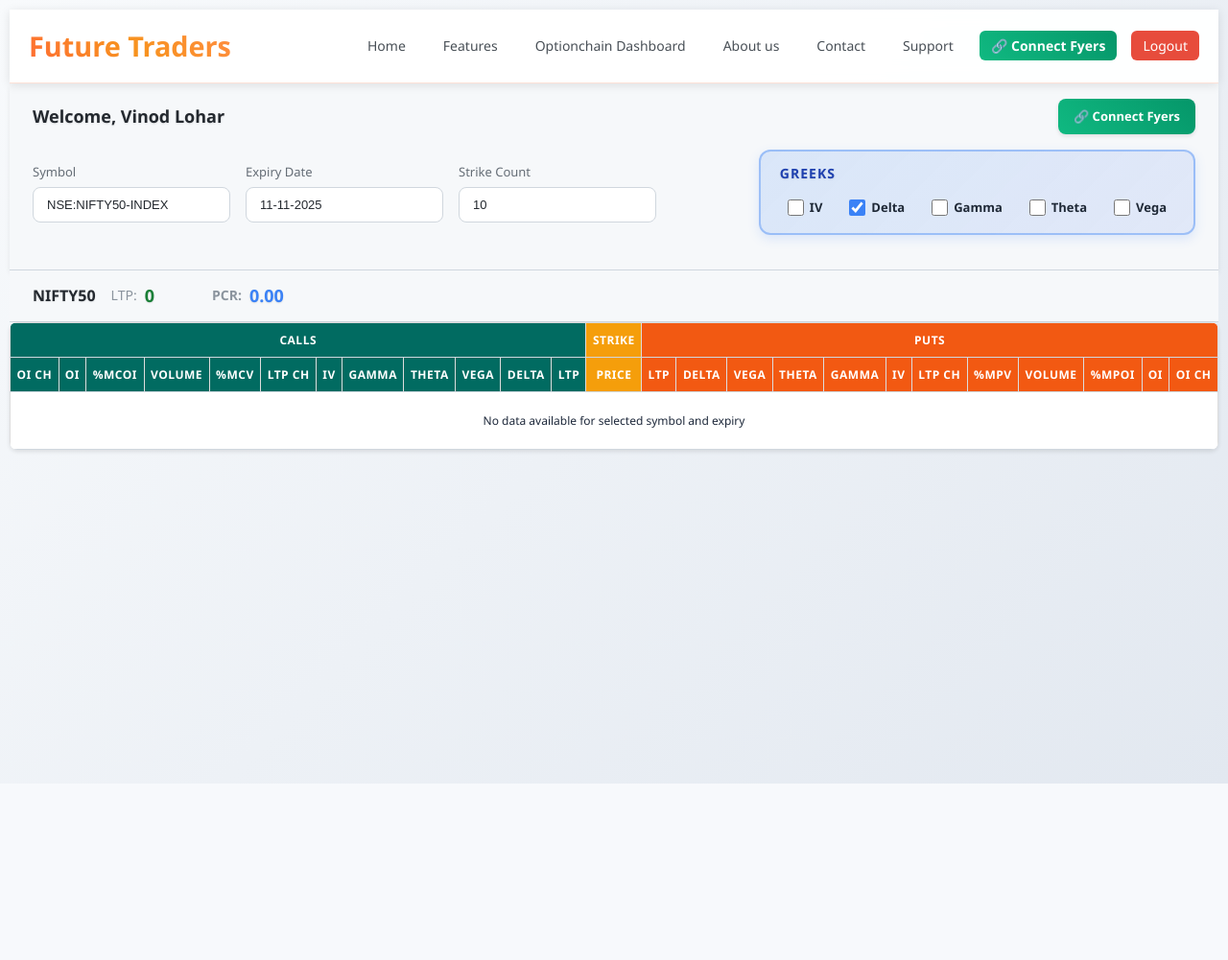
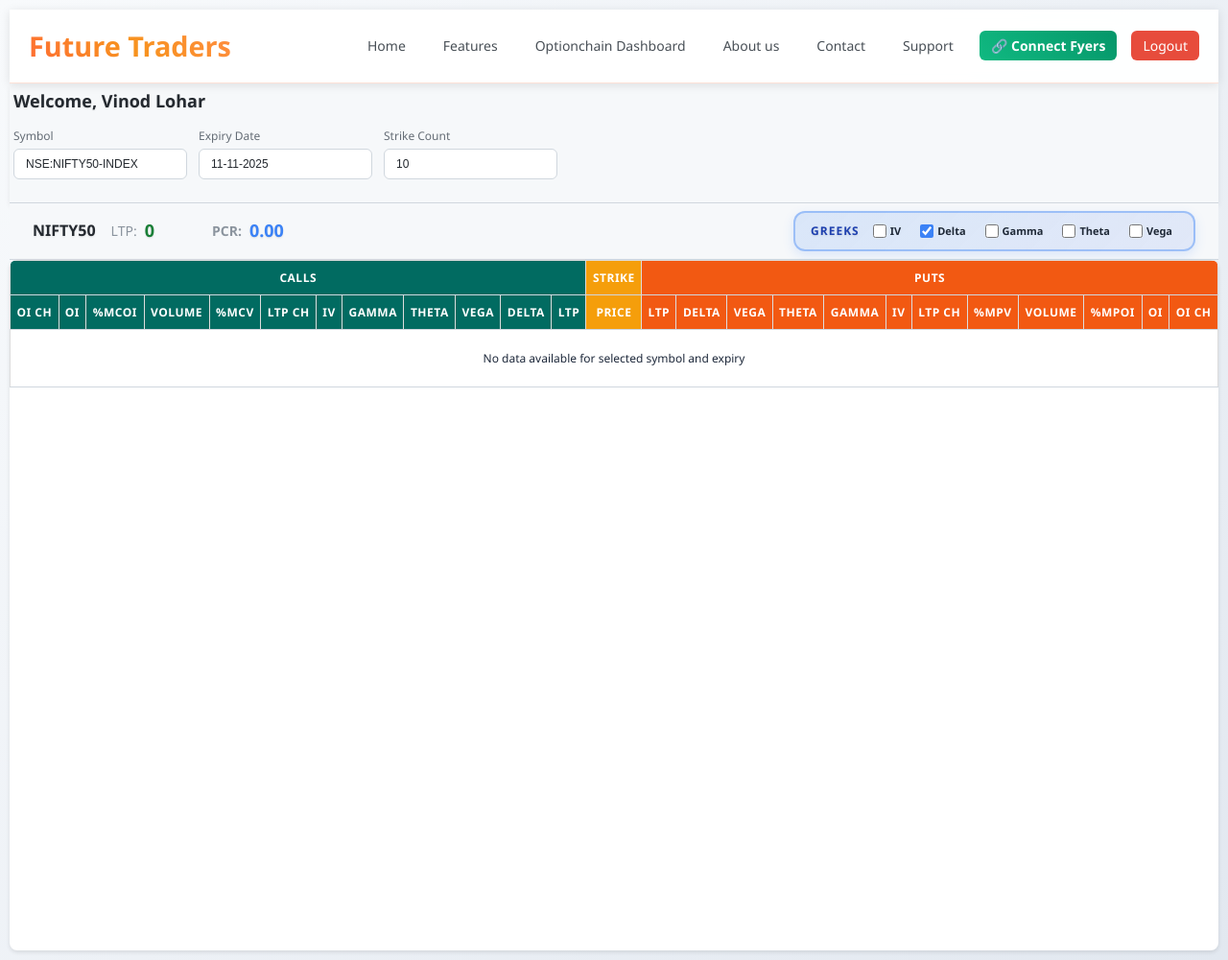
Before and after one commit to v9dlohar/Future-Traders, a Django app: template dashboard/templates/dashboard/optionchain.html in a window 1280 px wide. Shown: the whole page at 96% size. Before the commit the page ends 817 px from the top, so only its background shows below. Run offline with Django 5.2, Linux system fonts and the light colour scheme; the template is opened without the code that fills it, so the values that code supplies are empty; a user stored in the database is signed in; data comes from the database, SQL or seed files in the repository; parts of the project's set-up code (start-up, migrations or seed data) failed here and were passed over.

Commit message:
Update optionchain.html

```diff
--- a/dashboard/templates/dashboard/optionchain.html
+++ b/dashboard/templates/dashboard/optionchain.html
@@ -9,12 +9,12 @@
         * { margin: 0; padding: 0; box-sizing: border-box; }
         body { font-family: 'Segoe UI', -apple-system, BlinkMacSystemFont, sans-serif; background: linear-gradient(135deg, #f8fafc 0%, #e2e8f0 100%); color: #1e293b; line-height: 1.6; }
         .container { padding: 0; width: 100%; max-width: 100%; }
-        .header { background: #f6f8fa; border-bottom: 1px solid #d0d7de; padding: 16px 24px; box-shadow: 0 4px 6px -1px rgba(0, 0, 0, 0.1); }
+        .header { background: #f6f8fa; border-bottom: 1px solid #d0d7de; padding: 4px 4px; box-shadow: 0 4px 6px -1px rgba(0, 0, 0, 0.1); }
         .header h2 { color: #24292f; font-size: 18px; font-weight: 600; text-shadow: 0 1px 2px rgba(0, 0, 0, 0.1); }
-        .controls { display: flex; gap: 16px; align-items: center; margin-top: 12px; }
+        .controls { display: flex; gap: 12px; align-items: center; margin-top: 8px; }
         .control-group { position: relative; }
-        .control-group label { display: block; margin-bottom: 6px; font-weight: 500; color: #656d76; font-size: 13px; }
-        .control-group input { padding: 10px 14px; border: 1px solid #d0d7de; border-radius: 8px; font-size: 13px; background: #ffffff; color: #24292f; min-width: 130px; transition: all 0.3s ease; }
+        .control-group label { display: block; margin-bottom: 4px; font-weight: 500; color: #656d76; font-size: 12px; }
+        .control-group input { padding: 8px 12px; border: 1px solid #d0d7de; border-radius: 6px; font-size: 12px; background: #ffffff; color: #24292f; min-width: 120px; transition: all 0.3s ease; }
         .control-group input:focus { outline: none; border-color: #0969da; box-shadow: 0 0 0 2px rgba(9, 105, 218, 0.2); transform: translateY(-1px); }
         .dropdown { position: absolute; top: 100%; left: 0; background: #ffffff; border: 1px solid #d0d7de; border-radius: 8px; max-height: 300px; overflow-y: scroll; display: none; z-index: 1000; width: 100%; box-shadow: 0 8px 24px rgba(0,0,0,0.1); scrollbar-width: thin; scrollbar-color: #d0d7de #ffffff; }
         .dropdown::-webkit-scrollbar { width: 8px; }
@@ -24,12 +24,12 @@
         .dropdown div { padding: 12px 16px; cursor: pointer; border-bottom: 1px solid #d0d7de; font-size: 14px; color: #24292f; transition: background 0.2s; }
         .dropdown div:hover { background-color: #f6f8fa; }
         .dropdown div:last-child { border-bottom: none; }
-        .market-info { background: #f6f8fa; padding: 12px 24px; border-bottom: 1px solid #d0d7de; display: flex; align-items: center; gap: 24px; flex-wrap: wrap; }
+        .market-info { background: #f6f8fa; padding: 8px 24px; border-bottom: 1px solid #d0d7de; display: flex; align-items: center; gap: 24px; flex-wrap: wrap; }
         .symbol-info { display: flex; align-items: center; gap: 16px; flex-wrap: wrap; min-width: 0; }
         .symbol-name { font-size: 16px; font-weight: 700; color: #24292f; text-shadow: 0 1px 2px rgba(0, 0, 0, 0.1); }
         .ltp-info { display: flex; align-items: center; gap: 8px; }
         .ltp-value { font-size: 18px; font-weight: 800; color: #1a7f37; text-shadow: 0 1px 2px rgba(0, 0, 0, 0.1); }
-        .table-container { background: #ffffff; margin: 0; overflow-x: auto; max-height: calc(100vh - 200px); overflow-y: auto; }
+        .table-container { background: #ffffff; margin: 0; overflow-x: auto; height: calc(100vh - 80px); overflow-y: auto; position: sticky; top: 80px; }
         table { width: 100%; border-collapse: collapse; font-size: 12px; table-layout: auto; }
         th { background: #f6f8fa; color: #656d76; padding: 10px 8px; text-align: center; font-weight: 700; font-size: 12px; border-bottom: 1px solid #d0d7de; position: sticky; top: 0; z-index: 10; text-transform: uppercase; letter-spacing: 0.5px; }
         td { padding: 8px 6px; text-align: center; border-bottom: 1px solid #d0d7de; font-size: 12px; transition: background 0.2s; }
@@ -82,12 +82,7 @@
     <div class="container">
         <meta name="viewport" content="width=device-width, initial-scale=1.0">
         <div class="header">
-            <div style="display: flex; justify-content: space-between; align-items: center; margin-bottom: 16px;">
-                <h2>Welcome, {{ user.first_name }} {{ user.last_name }}</h2>
-                {% if user.is_superuser %}
-                <a href="{% url 'fyers_login' %}" target="_blank" style="background: linear-gradient(45deg, #10b981, #059669); color: white; padding: 8px 16px; border-radius: 8px; text-decoration: none; font-size: 13px; font-weight: 600; transition: all 0.3s ease; box-shadow: 0 2px 4px rgba(0,0,0,0.1);" onmouseover="this.style.transform='translateY(-2px)'; this.style.boxShadow='0 4px 8px rgba(0,0,0,0.15)'" onmouseout="this.style.transform='translateY(0)'; this.style.boxShadow='0 2px 4px rgba(0,0,0,0.1)'">🔗 Connect Fyers</a>
-                {% endif %}
-            </div>
+            <h2 style="margin-bottom: 12px;">Welcome, {{ user.first_name }} {{ user.last_name }}</h2>
             <div class="controls">
                 <div class="control-group">
                     <label>Symbol</label>
@@ -104,26 +99,7 @@
                     <input type="text" id="strikeInput" value="10" placeholder="Strike count..." autocomplete="off" readonly>
                     <div id="strikeDropdown" class="dropdown"></div>
                 </div>
-                <div style="margin-left: auto; background: linear-gradient(135deg, rgba(59, 130, 246, 0.15), rgba(37, 99, 235, 0.1)); border: 2px solid rgba(59, 130, 246, 0.4); border-radius: 12px; padding: 12px 20px; box-shadow: 0 4px 12px rgba(59, 130, 246, 0.15);">
-                    <label style="display: block; margin-bottom: 10px; font-weight: 700; color: #1e40af; font-size: 14px; text-transform: uppercase; letter-spacing: 1px; text-shadow: 0 1px 2px rgba(0,0,0,0.1);">Greeks</label>
-                    <div style="display: flex; gap: 12px; align-items: center;">
-                        <label style="display: flex; align-items: center; gap: 6px; cursor: pointer; color: #1f2937; font-size: 13px; margin: 0; font-weight: 600; transition: all 0.2s; padding: 4px 8px; border-radius: 6px;">
-                            <input type="checkbox" id="ivCheck" style="cursor: pointer; width: 17px; height: 17px; accent-color: #3b82f6;"> IV
-                        </label>
-                        <label style="display: flex; align-items: center; gap: 6px; cursor: pointer; color: #1f2937; font-size: 13px; margin: 0; font-weight: 600; transition: all 0.2s; padding: 4px 8px; border-radius: 6px;">
-                            <input type="checkbox" id="deltaCheck" checked style="cursor: pointer; width: 17px; height: 17px; accent-color: #3b82f6;"> Delta
-                        </label>
-                        <label style="display: flex; align-items: center; gap: 6px; cursor: pointer; color: #1f2937; font-size: 13px; margin: 0; font-weight: 600; transition: all 0.2s; padding: 4px 8px; border-radius: 6px;">
-                            <input type="checkbox" id="gammaCheck" style="cursor: pointer; width: 17px; height: 17px; accent-color: #3b82f6;"> Gamma
-                        </label>
-                        <label style="display: flex; align-items: center; gap: 6px; cursor: pointer; color: #1f2937; font-size: 13px; margin: 0; font-weight: 600; transition: all 0.2s; padding: 4px 8px; border-radius: 6px;">
-                            <input type="checkbox" id="thetaCheck" style="cursor: pointer; width: 17px; height: 17px; accent-color: #3b82f6;"> Theta
-                        </label>
-                        <label style="display: flex; align-items: center; gap: 6px; cursor: pointer; color: #1f2937; font-size: 13px; margin: 0; font-weight: 600; transition: all 0.2s; padding: 4px 8px; border-radius: 6px;">
-                            <input type="checkbox" id="vegaCheck" style="cursor: pointer; width: 17px; height: 17px; accent-color: #3b82f6;"> Vega
-                        </label>
-                    </div>
-                </div>
+
             </div>
         </div>
         <div class="market-info">
@@ -137,6 +113,26 @@
                 <div class="ltp-info" style="margin-left: 24px;">
                     <span style="color: #8b949e; font-size: 14px; font-weight: bold;">PCR:</span>
                     <span class="ltp-value" id="pcrValue" style="color: #3b82f6;">0.00</span>
+                </div>
+            </div>
+            <div style="margin-left: auto; background: linear-gradient(135deg, rgba(59, 130, 246, 0.15), rgba(37, 99, 235, 0.1)); border: 2px solid rgba(59, 130, 246, 0.4); border-radius: 12px; padding: 8px 16px; box-shadow: 0 4px 12px rgba(59, 130, 246, 0.15);">
+                <div style="display: flex; gap: 8px; align-items: center;">
+                    <label style="font-weight: 700; color: #1e40af; font-size: 12px; text-transform: uppercase; letter-spacing: 1px; text-shadow: 0 1px 2px rgba(0,0,0,0.1); margin: 0;">Greeks</label>
+                    <label style="display: flex; align-items: center; gap: 4px; cursor: pointer; color: #1f2937; font-size: 11px; margin: 0; font-weight: 600; transition: all 0.2s; padding: 2px 6px; border-radius: 4px;">
+                        <input type="checkbox" id="ivCheck" style="cursor: pointer; width: 14px; height: 14px; accent-color: #3b82f6;"> IV
+                    </label>
+                    <label style="display: flex; align-items: center; gap: 4px; cursor: pointer; color: #1f2937; font-size: 11px; margin: 0; font-weight: 600; transition: all 0.2s; padding: 2px 6px; border-radius: 4px;">
+                        <input type="checkbox" id="deltaCheck" checked style="cursor: pointer; width: 14px; height: 14px; accent-color: #3b82f6;"> Delta
+                    </label>
+                    <label style="display: flex; align-items: center; gap: 4px; cursor: pointer; color: #1f2937; font-size: 11px; margin: 0; font-weight: 600; transition: all 0.2s; padding: 2px 6px; border-radius: 4px;">
+                        <input type="checkbox" id="gammaCheck" style="cursor: pointer; width: 14px; height: 14px; accent-color: #3b82f6;"> Gamma
+                    </label>
+                    <label style="display: flex; align-items: center; gap: 4px; cursor: pointer; color: #1f2937; font-size: 11px; margin: 0; font-weight: 600; transition: all 0.2s; padding: 2px 6px; border-radius: 4px;">
+                        <input type="checkbox" id="thetaCheck" style="cursor: pointer; width: 14px; height: 14px; accent-color: #3b82f6;"> Theta
+                    </label>
+                    <label style="display: flex; align-items: center; gap: 4px; cursor: pointer; color: #1f2937; font-size: 11px; margin: 0; font-weight: 600; transition: all 0.2s; padding: 2px 6px; border-radius: 4px;">
+                        <input type="checkbox" id="vegaCheck" style="cursor: pointer; width: 14px; height: 14px; accent-color: #3b82f6;"> Vega
+                    </label>
                 </div>
             </div>
         </div>
```
